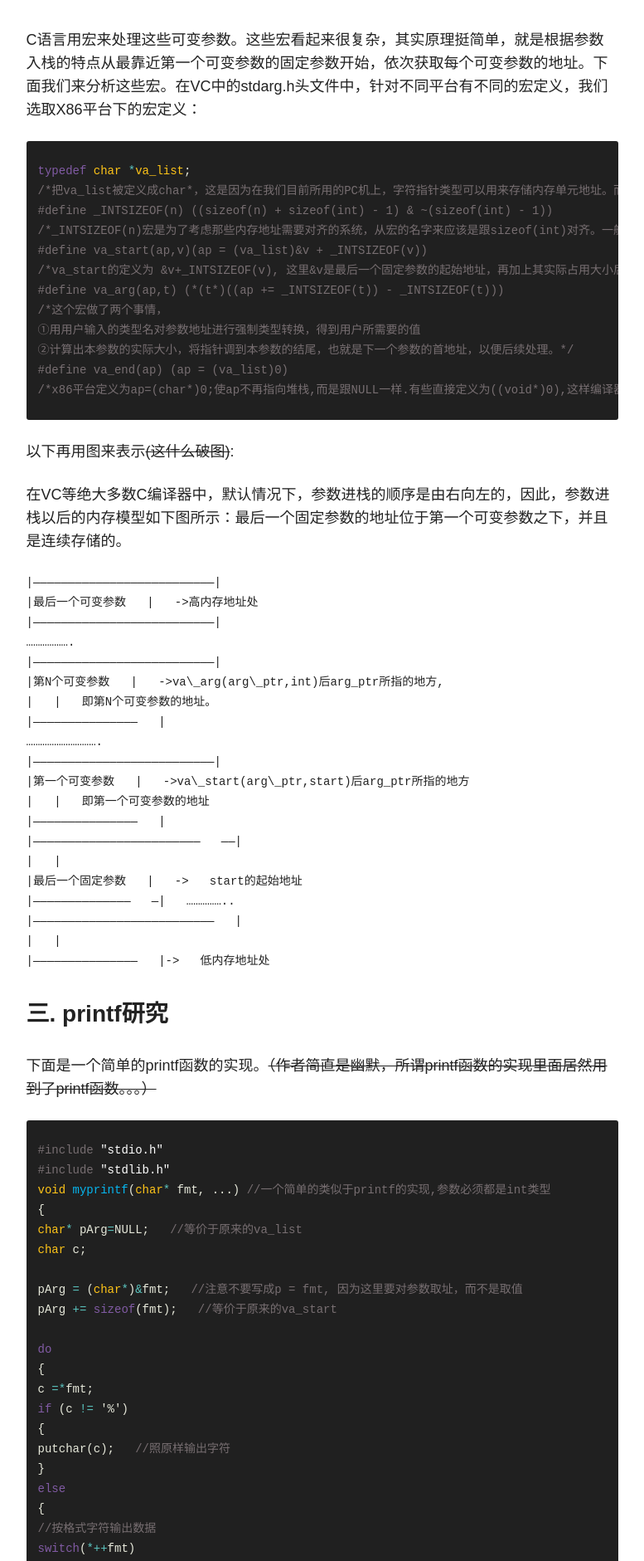
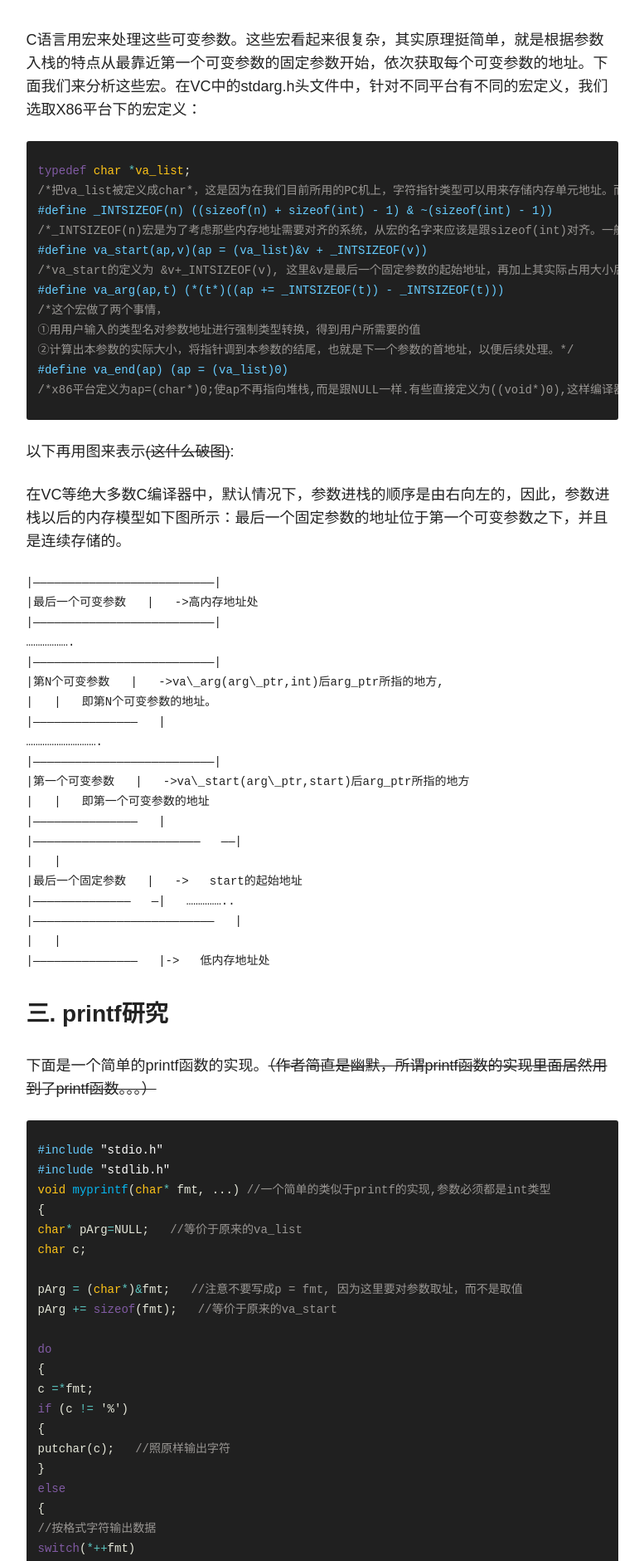
Before and after one commit to cubarco/cubarco.github.io-archived, a Jekyll site: the page built from _posts/blog/2014-02-25-C语言中可变参数的研究.md, in a window 1280 px wide. Shown: the part 1114-2995 px from the top of the page at 83% size, without its empty margins (348-1125 px from the left). Built offline with Jekyll 4.4.1, drawn with Linux system fonts in a browser that asks for light colours; nearby versions of some CDN libraries; comment, search, counter and statistics services are not loaded.

Commit message:
color: use #999693 for comments, use #66ccff for comments.preproc

```diff
--- a/_sass/_pygments.scss
+++ b/_sass/_pygments.scss
@@ -12,22 +12,22 @@
 	}
 	.lineno { padding-right: 24px; color: lighten(#333332,50);}
     .hll { background-color: #4f424c }
-    .c { color: #776e71 } /* Comment */
+    .c { color: #999693 } /* Comment */
     .err { color: #ef6155 } /* Error */
     .k { color: #815ba4 } /* Keyword */
     .l { color: #f99b15 } /* Literal */
     .n { color: #e7e9db } /* Name */
     .o { color: #5bc4bf } /* Operator */
     .p { color: #e7e9db } /* Punctuation */
-    .cm { color: #776e71 } /* Comment.Multiline */
-    .cp { color: #776e71 } /* Comment.Preproc */
-    .c1 { color: #776e71 } /* Comment.Single */
-    .cs { color: #776e71 } /* Comment.Special */
+    .cm { color: #999693 } /* Comment.Multiline */
+    .cp { color: #66ccff } /* Comment.Preproc */
+    .c1 { color: #999693 } /* Comment.Single */
+    .cs { color: #999693 } /* Comment.Special */
     .gd { color: #ef6155 } /* Generic.Deleted */
     .ge { font-style: italic } /* Generic.Emph */
     .gh { color: #e7e9db; font-weight: bold } /* Generic.Heading */
     .gi { color: #48b685 } /* Generic.Inserted */
-    .gp { color: #776e71; font-weight: bold } /* Generic.Prompt */
+    .gp { color: #999693; font-weight: bold } /* Generic.Prompt */
     .gs { font-weight: bold } /* Generic.Strong */
     .gu { color: #5bc4bf; font-weight: bold } /* Generic.Subheading */
     .kc { color: #815ba4 } /* Keyword.Constant */
@@ -62,7 +62,7 @@
     .mo { color: #f99b15 } /* Literal.Number.Oct */
     .sb { color: #48b685 } /* Literal.String.Backtick */
     .sc { color: #e7e9db } /* Literal.String.Char */
-    .sd { color: #776e71 } /* Literal.String.Doc */
+    .sd { color: #999693 } /* Literal.String.Doc */
     .s2 { color: #48b685 } /* Literal.String.Double */
     .se { color: #f99b15 } /* Literal.String.Escape */
     .sh { color: #48b685 } /* Literal.String.Heredoc */
```
